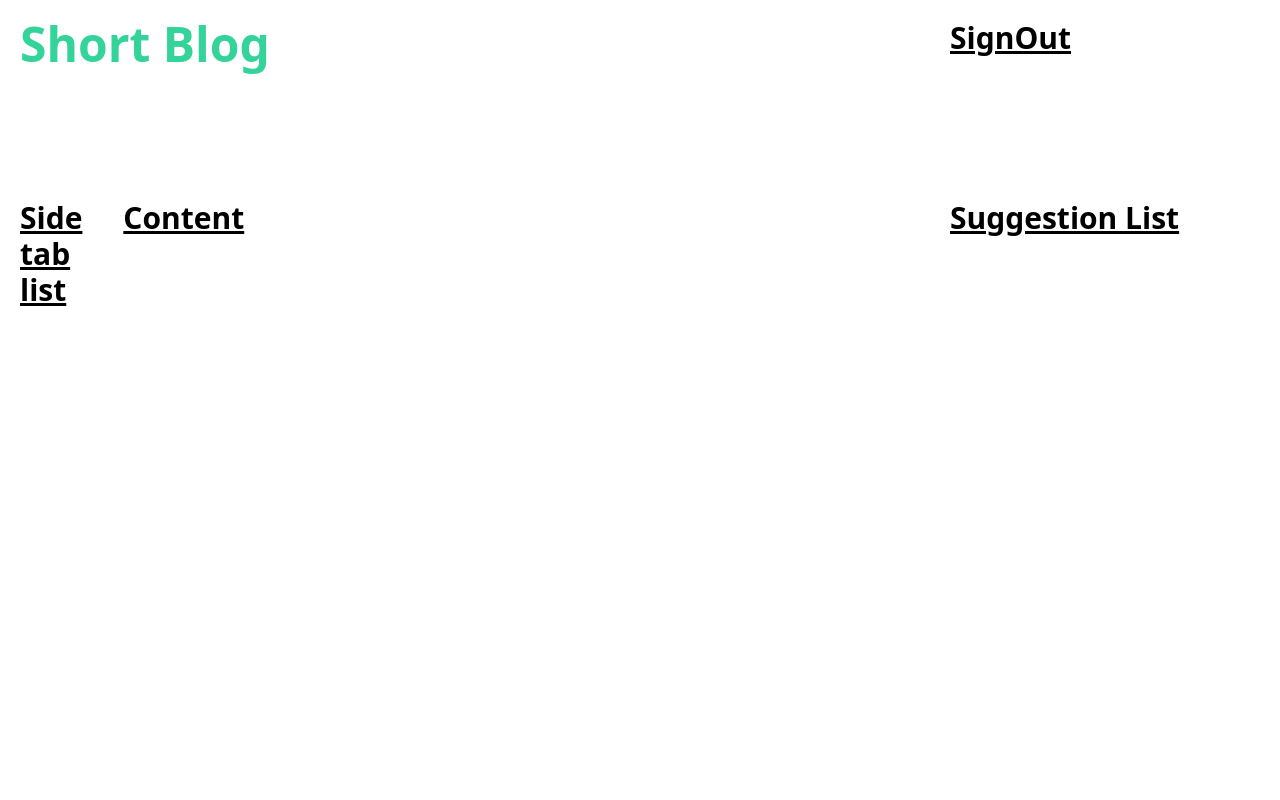
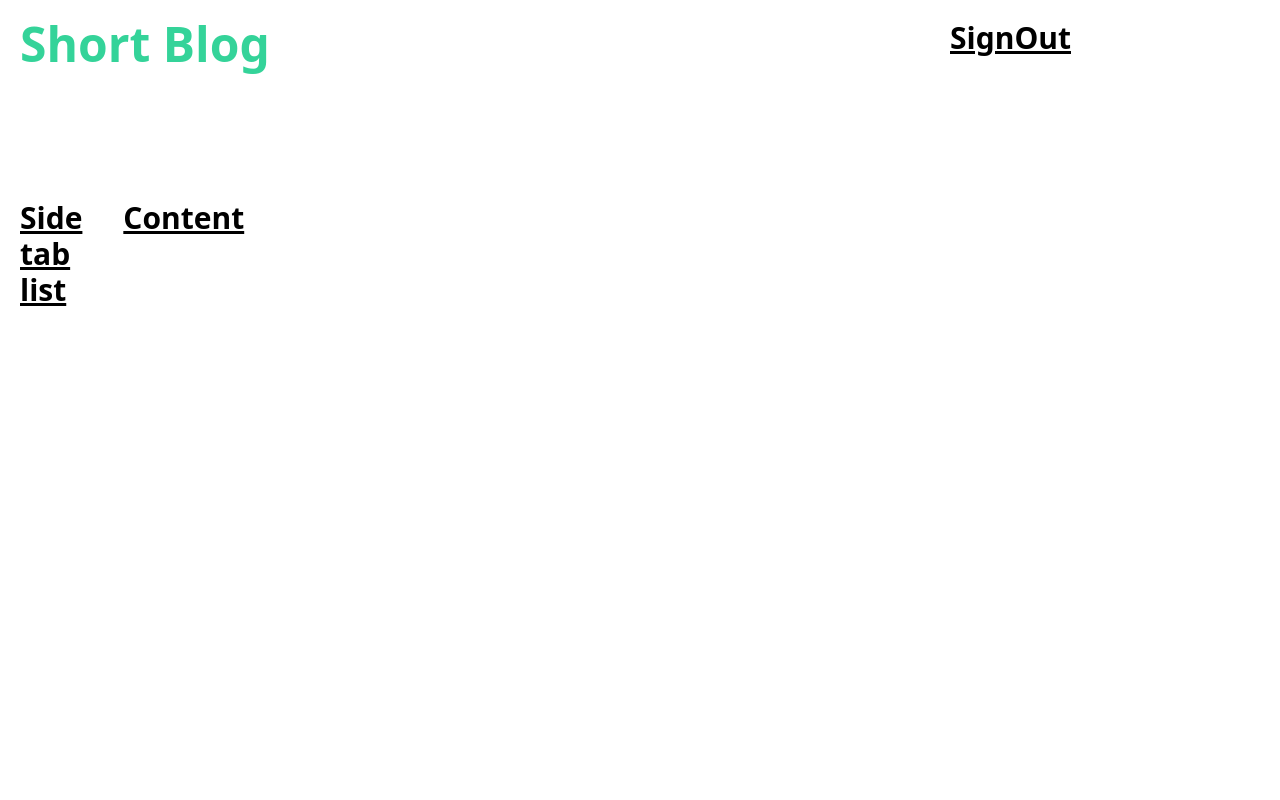
Before and after one commit to srivishnuc/dev-blog, a React (Create React App) app: page / in a window 1280 px wide. Shown: the top 800 px of the page. Built offline with nearby package versions, Linux system fonts and the light colour scheme.

Commit message:
React router route page for home and blog page done

```diff
--- a/src/App.js
+++ b/src/App.js
@@ -1,21 +1,23 @@
 import logo from './logo.svg';
 import './App.css';
+
+import { BrowserRouter, Routes, Route } from 'react-router-dom'
+
 import Header from './Container/Header'
 import Footer from './Container/Footer'
-import SideTab from './Container/SideTab'
-import Content from './Container/Content'
-import Suggestion from './Container/Suggestion'
+import Home from './Home';
+import Blog from './Blog';
 
 function App() {
-
   return (
     <div className='page-container m-5 min-h-full relative'>
       <Header />
-      <div className='grid grid-cols-12 h-4/6'>
-        <SideTab />
-        <Content />
-        <Suggestion />
-      </div>
+      <BrowserRouter>
+        <Routes>
+          <Route path="/" element={<Home />} />
+          <Route path="/blog" element={<Blog />} />
+        </Routes>
+      </BrowserRouter>
       <Footer />
     </div>
   );
--- /dev/null
+++ b/src/Blog.js
@@ -0,0 +1,16 @@
+
+import SideTab from './Container/SideTab'
+import Content from './Container/Content'
+import Suggestion from './Container/Suggestion'
+
+function Blog() {
+  return (
+    <div className='grid grid-cols-12 h-4/6'>
+      <SideTab />
+      <Content />
+      <Suggestion />
+    </div>
+  );
+}
+
+export default Blog;
--- /dev/null
+++ b/src/Home.js
@@ -0,0 +1,18 @@
+
+import Header from './Container/Header'
+import Footer from './Container/Footer'
+import SideTab from './Container/SideTab'
+import Content from './Container/Content'
+import Suggestion from './Container/Suggestion'
+
+function Home() {
+
+  return (
+    <div className='grid grid-cols-12 h-4/6'>
+      <SideTab />
+      <Content />
+    </div>
+  );
+}
+
+export default Home;
```
